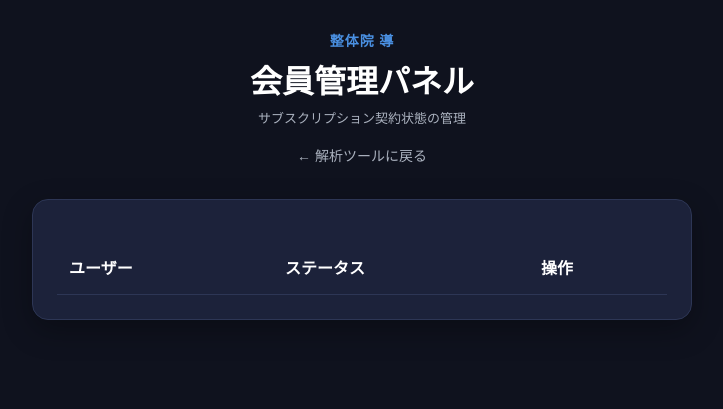
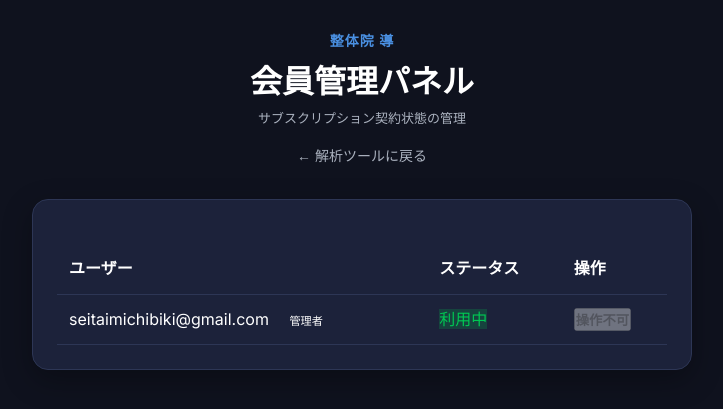
Before and after one commit to seitaimichibiki-cpu/posture-analyzer, a Flask app: page /admin in a window 1280 px wide. Shown: the top 409 px of the page, without its empty margins (278-1001 px from the left). Run offline with Flask 3, Linux system fonts and the light colour scheme; a user stored in the database is signed in; lists and menus that the app fills with data are empty.

Commit message:
UI: improve admin panel to show admins with badges and protect self-lock

```diff
--- a/templates/admin.html
+++ b/templates/admin.html
@@ -64,21 +64,32 @@
                 </thead>
                 <tbody>
                     {% for user in users %}
-                    {% if not user.is_admin %}
                     <tr>
-                        <td>{{ user.email }}</td>
                         <td>
-                            <span id="status-{{ user.id }}" class="status-badge {{ 'status-active' if user.is_active_member else 'status-inactive' }}">
-                                {{ '契約中' if user.is_active_member else '未契約' }}
-                            </span>
+                            {{ user.email }}
+                            {% if user.is_admin %}
+                            <span class="badge" style="background: var(--primary); color: white; padding: 2px 8px; border-radius: 10px; font-size: 0.7em; margin-left: 8px;">管理者</span>
+                            {% endif %}
                         </td>
                         <td>
-                            <button onclick="toggleUser({{ user.id }})" id="btn-{{ user.id }}" class="toggle-btn {{ '' if user.is_active_member else 'btn-off' }}">
-                                {{ '停止する' if user.is_active_member else '許可する' }}
-                            </button>
+                            {% if user.is_active_member %}
+                            <span class="status status-active">利用中</span>
+                            {% else %}
+                            <span class="status status-inactive">停止中</span>
+                            {% endif %}
+                        </td>
+                        <td>
+                            {% if user.id == current_user.id %}
+                            <button class="btn btn-toggle" disabled title="自身の権限は変更できません">操作不可</button>
+                            {% else %}
+                            <form action="{{ url_for('admin_toggle_user', user_id=user.id) }}" method="POST" style="display:inline;">
+                                <button type="submit" class="btn btn-toggle">
+                                    {% if user.is_active_member %}停止する{% else %}許可する{% endif %}
+                                </button>
+                            </form>
+                            {% endif %}
                         </td>
                     </tr>
-                    {% endif %}
                     {% endfor %}
                 </tbody>
             </table>
```
